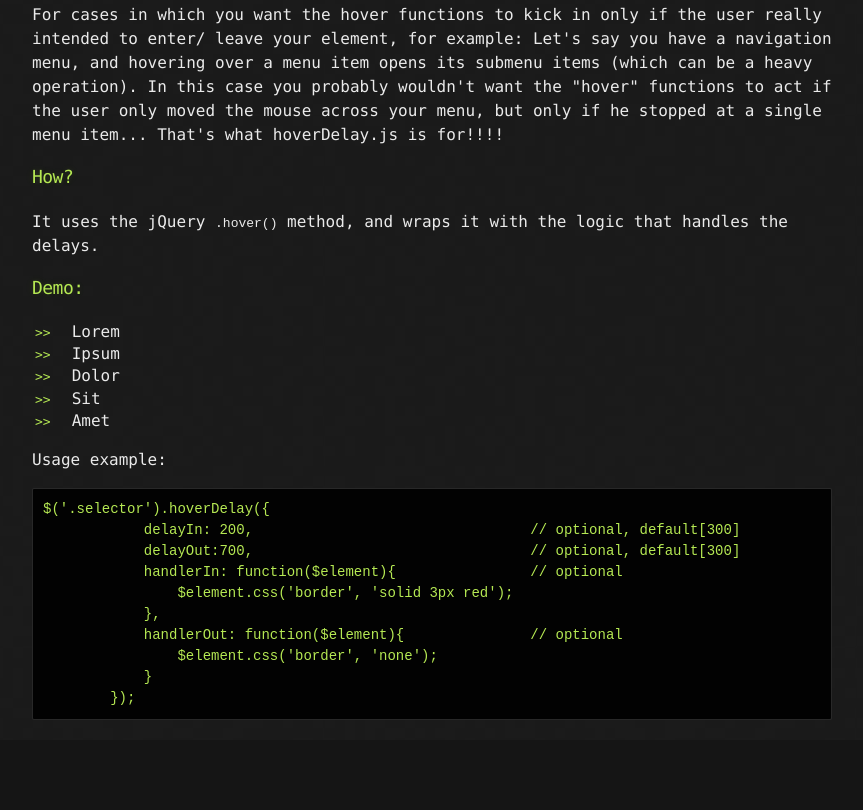
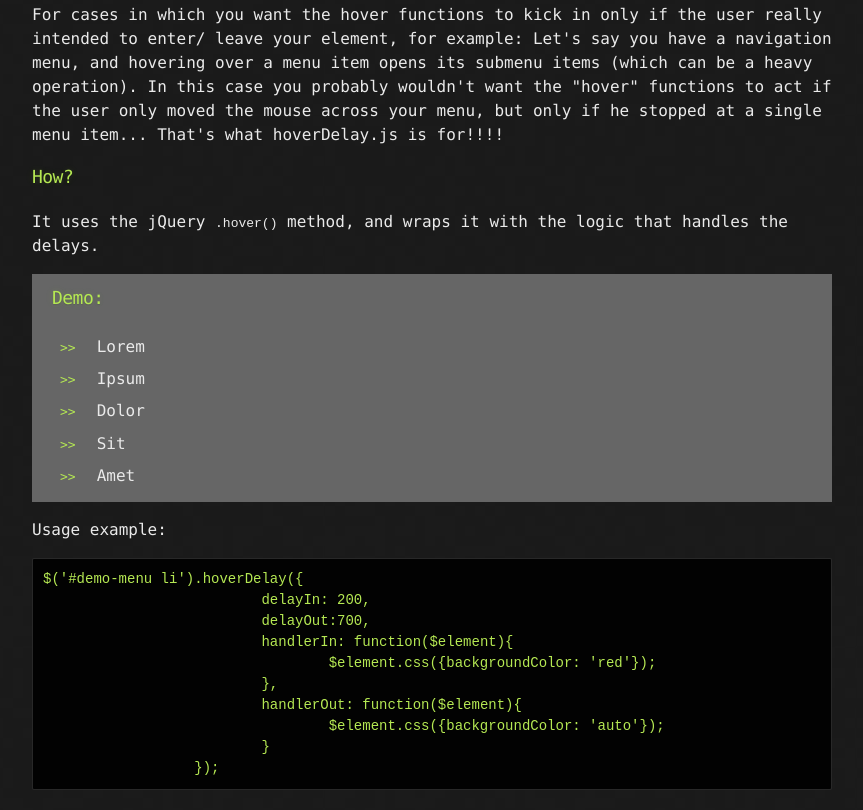
Before and after one commit to ronency/hoverDelay, a plain HTML site: page index.html in a window 1280 px wide. Shown: the part 417-1227 px from the top of the page, without its empty margins (208-1071 px from the left). Before the commit the page ends 1157 px from the top, so only its background shows below. Drawn offline with Linux system fonts and the light colour scheme.

Commit message:
fixed the demo code

```diff
--- a/index.html
+++ b/index.html
@@ -46,6 +46,7 @@
           It uses the jQuery <code>.hover()</code> method, and wraps it with the logic that handles the delays.<br />
         </p>
 
+        <div id="demo-container">
 			<h3><a name="welcome-to-github-pages" class="anchor" href="#welcome-to-github-pages"><span class="octicon octicon-link"></span></a>Demo:</h3>
 			<ul id="demo-menu">
 			  <li class="menu-item">Lorem</li>
@@ -54,18 +55,19 @@
 			  <li class="menu-item">Sit</li>
 			  <li class="menu-item">Amet</li>
 			</ul>
+		</div>
 
         <p>Usage example:</p>
-        <pre><code>$('.selector').hoverDelay({
-            delayIn: 200,                                 // optional, default[300]
-            delayOut:700,                                 // optional, default[300]
-            handlerIn: function($element){                // optional
-                $element.css('border', 'solid 3px red');
+        <pre><code>$('#demo-menu li').hoverDelay({
+			  delayIn: 200,
+			  delayOut:700,
+			  handlerIn: function($element){
+				  $element.css({backgroundColor: 'red'});
 			  },
-            handlerOut: function($element){               // optional
-                $element.css('border', 'none');
+			  handlerOut: function($element){
+				  $element.css({backgroundColor: 'auto'});
 			  }
-        });</code></pre>
+		  }); </code></pre>
 
       </section>
     </div>
--- a/javascripts/main.js
+++ b/javascripts/main.js
@@ -5,12 +5,12 @@ $(function(){
       delayOut:700,
       handlerIn: function($element){
           console.log('in started');
-          $element.animate({backgroundColor: '#FF0000'});
+          $element.css({backgroundColor: '#FF0000'});
           console.log('in finished');
       },
       handlerOut: function($element){
           console.log('out started');
-          $element.animate({backgroundColor: '#0000FF'});
+          $element.css({backgroundColor: 'auto'});
           console.log('out finished');
       }
   });
--- a/stylesheets/stylesheet.css
+++ b/stylesheets/stylesheet.css
@@ -245,3 +245,6 @@ a {
 .cf {
   zoom:1;
 }
+#demo-container {padding:10px 20px;background-color:#666666;}
+#demo-menu {margin:0;}
+#demo-menu li {cursor:pointer;padding:5px;}
```
Lines whose indentation alone changed are shown as unchanged.
